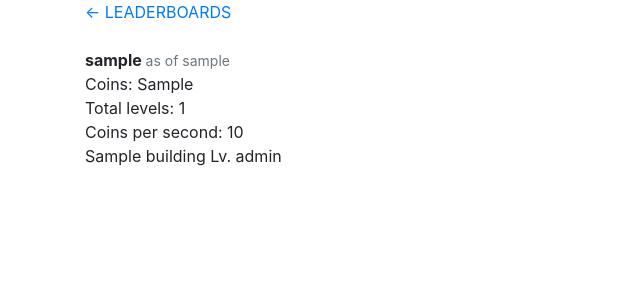
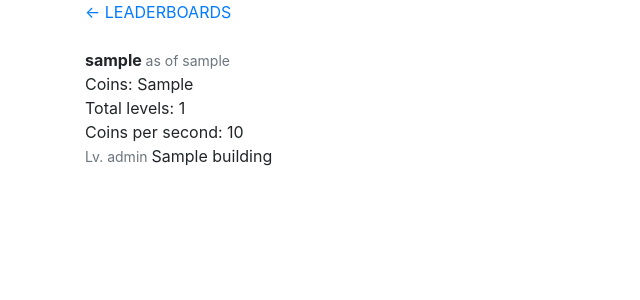
Before and after one commit to tankorsmash/Leagion, a Django app: template buildup/templates/user_detail.html in a window 1280 px wide. Shown: the top 300 px of the page, without its empty margins (0-640 px from the left). Run offline with Django 3.2, Linux system fonts and the light colour scheme; the template is opened without the code that fills it: most values are stand-ins (such as "Sample title", 1, 10 or a date in 2020); some libraries are stand-ins or nearby versions.

Commit message:
restyle building levels

```diff
--- a/buildup/templates/user_detail.html
+++ b/buildup/templates/user_detail.html
@@ -29,8 +29,10 @@
 <div class="buildings_wrap">
     {% for name, building in buildings.items %}
     <div class="building">
+        <span class="small text-muted building-level">
+            Lv. {{ building.building_level }}
+        </span>
         <span class="building-name">{{ name }}</span>
-        <span class="building-level">Lv. {{ building.building_level }}</span>
     </div>
     {% endfor %}
 </div>
```
